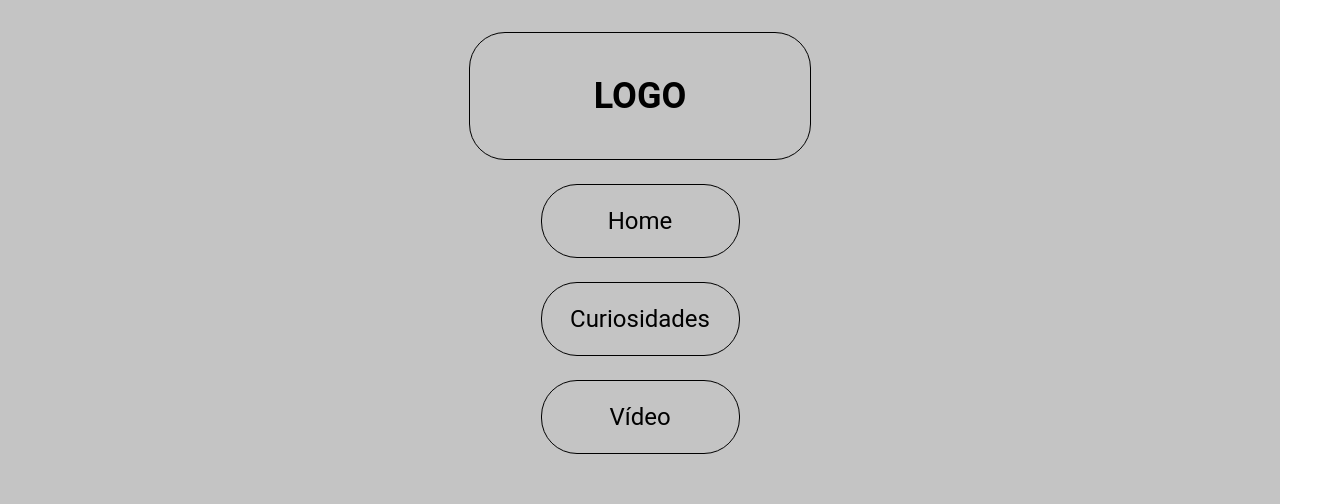
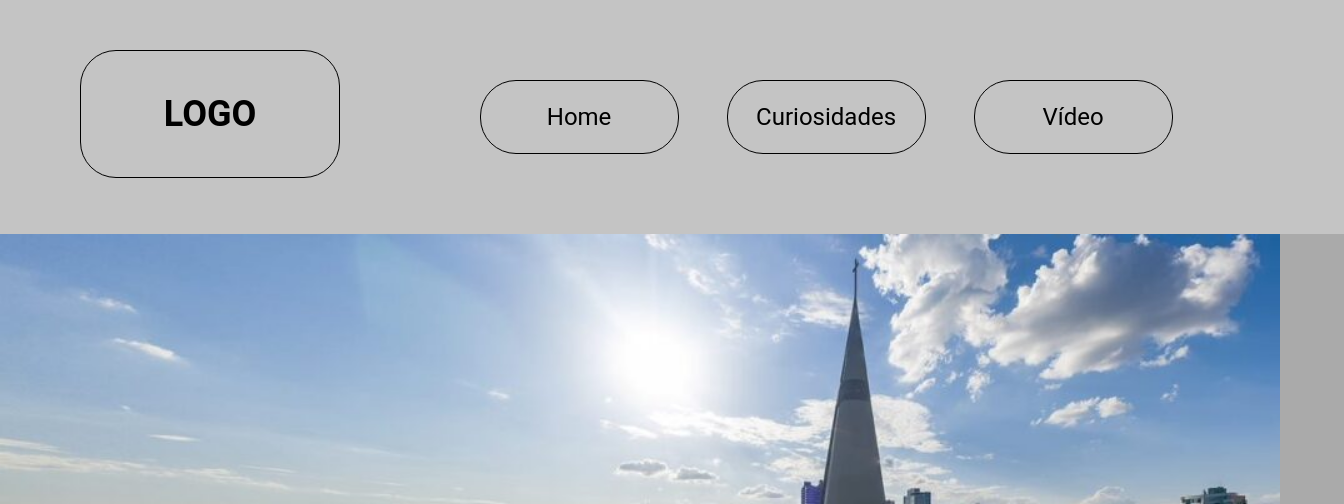
Before and after one commit to RafaelTorresDMatos/Checkpoint-Maringa-v3, a plain HTML site: page index.html in a window 1280 px wide. Shown: the top 504 px of the page, 1344 px wide, since content can reach past the window. Drawn offline with Linux system fonts and the light colour scheme; a web font is replaced by a local one.

Commit message:
quase pronto rs

```diff
--- a/css/responsividade.css
+++ b/css/responsividade.css
@@ -0,0 +1,59 @@
+@media only screen and (max-width: 425px) {
+    .image {
+        display: none;
+    }
+
+    body{
+        background-image: url(../images/Catedral\ Paraná\ -\ Brasil.jpg);
+    }
+}
+
+@media only screen and (min-width: 426px) {
+
+    body{
+        background-color: #aaa;
+    }
+
+    nav {
+        width: 100%;
+        display: flex;
+
+
+    }
+    .logo {
+        margin-left: 48px;
+    }
+
+    .menu {
+        display: inline-flex;
+        width: 100%;
+        justify-content: center;
+        flex-wrap: nowrap;
+        align-items: baseline;
+        margin: 0;
+    }
+
+    .text {
+        display: inline-flex;
+        justify-content: space-around;
+        margin: 15px;
+    }
+    .content {
+        margin: 48px;
+    }
+    iframe {
+        width: 1137px;
+    }
+    .sm {
+        display: inline-flex;
+        flex-direction: column;
+        align-items: center;
+        text-align: center;
+        margin-left: 200px;
+    }
+
+
+
+
+
+}
--- a/css/style.css
+++ b/css/style.css
@@ -1,9 +1,12 @@
 /* ALTERACÕES DA PAGINA INTEIRA */
-
+html {
+    scroll-behavior: smooth;
+}
 body{
     margin: 0;
     font-family: 'Roboto', sans-serif;
     font-size: 1.5em;
+
 }
 .color-a {
     background-color: #C4C4C4;
@@ -15,6 +18,7 @@ a {
 h2 {
     margin-left: 42px;
 }
+
 
 /* BARRA DE NAVEGAÇÃO */
 nav {
@@ -51,7 +55,6 @@ nav {
 
 
 /* CONTEÚDO */
-
 .text {
     width: 315px;
     height: 514px;
--- a/index.html
+++ b/index.html
@@ -7,51 +7,68 @@
     <meta name="viewport" content="width=device-width, initial-scale=1.0">
     <link rel="icon" href="./images/Bandeira_do_Paraná.svg.png">
     <title>Maringá-PR</title>
+    <!-- PASTA CSS -->
     <link rel="stylesheet" href="./css/style.css">
     <link rel="stylesheet" href="./css/responsividade.css">
-    <link rel="preconnect" href="https://fonts.googleapis.com">
-<link rel="preconnect" href="https://fonts.gstatic.com" crossorigin>
-<link href="https: //fonts.googleapis.com/css2? family= Roboto:wght@100 & display=swap" rel="stylesheet">
+    <!-- FONTE -->
+    <link rel="preconnect" href="https://fonts.gstatic.com" crossorigin>
+    <link href="https: //fonts.googleapis.com/css2? family= Roboto:wght@100 & display=swap" rel="stylesheet">
 </head>
 
 <body>
-<!-- BARRA DE NAVEGAÇÃO -->
+    <!-- BARRA DE NAVEGAÇÃO -->
     <header>
-        <nav class="color-a">
-            <div class="logo"><h1 style="margin: 0;">LOGO</h1></div>
+        <nav class="color-a top">
+            <div class="logo">
+                <h1 style="margin: 0;">LOGO</h1>
+            </div>
             <div class="menu">
-                <div class="navlink home"><a href=""></a>Home</div>
-                <div class="navlink"><a href=""></a>Curiosidades</div>
-                <div class="navlink"><a href=""></a>Vídeo</div>
+                <a href="#top"><div class="navlink home">Home</div></a>
+                <a href="#content"><div class="navlink content">Curiosidades</div></a>
+                <a href="#video"><div class="navlink ">Vídeo</div></a>
             </div>
         </nav>
     </header>
-<!-- CONTEÚDO -->
+    <!-- CONTEÚDO -->
     <main>
+        <section class="image">
+            <img id="panoramic" src="./images/Maringa-1-1024x443.jpg" alt="Maringa-1-1024x443" width="1280">
+        </section>
         <section class="content">
             <h2>Curiosidades</h2>
             <div class="color-a text">
-                <p>Lorem ipsum dolor sit amet consectetur adipisicing elit. Modi ipsam mollitia quis quasi architecto ullam iste harum animi amet nam!</p>
+                <p>Lorem ipsum dolor sit amet consectetur adipisicing elit. Modi ipsam mollitia quis quasi architecto
+                    ullam iste harum animi amet nam!</p>
             </div>
             <div class="color-a text">
-                <p>Lorem ipsum dolor sit amet consectetur adipisicing elit. Modi ipsam mollitia quis quasi architecto ullam iste harum animi amet nam!</p>
+                <p>Lorem ipsum dolor sit amet consectetur adipisicing elit. Modi ipsam mollitia quis quasi architecto
+                    ullam iste harum animi amet nam!</p>
             </div>
             <div class="color-a text">
-                <p>Lorem ipsum dolor sit amet consectetur adipisicing elit. Modi ipsam mollitia quis quasi architecto ullam iste harum animi amet nam!</p>
+                <p>Lorem ipsum dolor sit amet consectetur adipisicing elit. Modi ipsam mollitia quis quasi architecto
+                    ullam iste harum animi amet nam!</p>
             </div>
         </section>
-
-        <section>
+        <!-- VÍDEO -->
+        <section class="video">
             <h2>Vídeo </h2>
-            <iframe width="355" height="554" src="https://www.youtube-nocookie.com/embed/IkiC9eZgr7E" title="YouTube video player" frameborder="0" allow="accelerometer; autoplay; clipboard-write; encrypted-media; gyroscope; picture-in-picture" allowfullscreen></iframe>
+            <iframe width="355" height="554" src="https://www.youtube-nocookie.com/embed/IkiC9eZgr7E"
+                title="YouTube video player" frameborder="0"
+                allow="accelerometer; autoplay; clipboard-write; encrypted-media; gyroscope; picture-in-picture"
+                allowfullscreen></iframe>
         </section>
-
+        <!-- RODAPÉ -->
         <footer class="color-a">
             <h2 id="footer-title">Redes sociais</h2>
-            <a class="sm" href="https://www.linkedin.com/in/rafael-torres-de-matos-57b336239"><img src="./images/linkedin-logo.png" alt="linkedin-logo" width="140"><p style="margin: 0;">Linkedin/Rafael-Torres-de-Matos</p></a>
-            <a class="sm" href="https://github.com/RafaelTorresDMatos"><img src="./images/github-logo.png" alt="github-logo" width="140"><p style="margin: 0;">Github/RafaelTorresDMatos</p></a>
+            <a class="sm" href="https://www.linkedin.com/in/rafael-torres-de-matos-57b336239"><img
+                    src="./images/linkedin-logo.png" alt="linkedin-logo" width="140">
+                <p style="margin: 0;">Linkedin/Rafael-Torres-de-Matos</p>
+            </a>
+            <a class="sm" href="https://github.com/RafaelTorresDMatos"><img src="./images/github-logo.png"
+                    alt="github-logo" width="140">
+                <p style="margin: 0;">Github/RafaelTorresDMatos</p>
+            </a>
         </footer>
-
 
 
 
```
Also changed, not shown: images/Maringa-1-1024x443.jpg (added).
